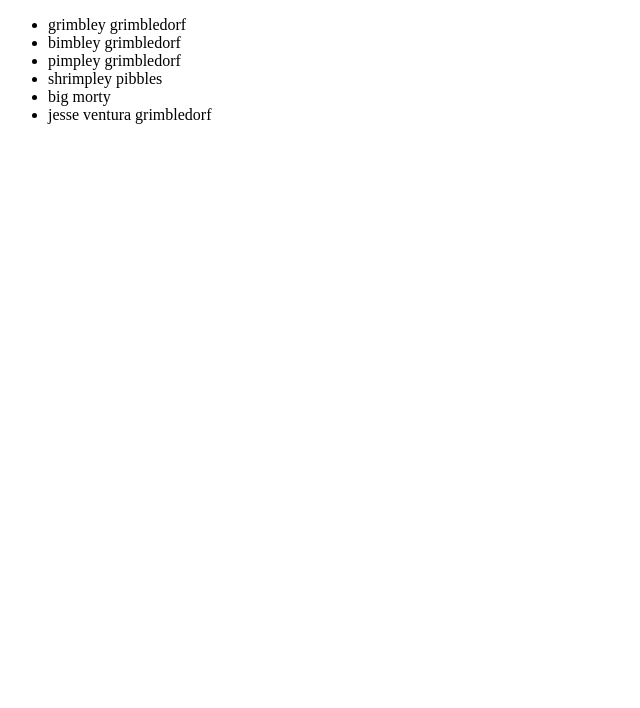
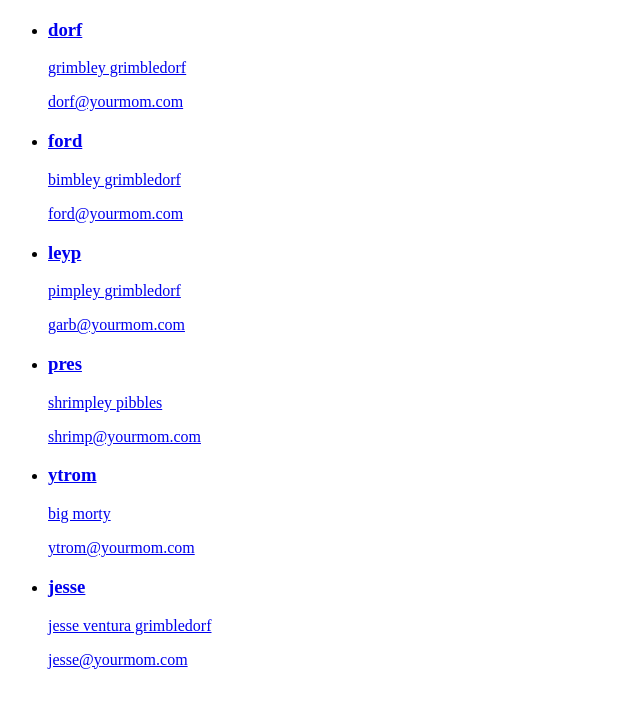
Before and after one commit to alchemy-fullstack-js-fall-2018/redux-blog, a React app: page /users in a window 1280 px wide. Shown: the top 708 px of the page, without its empty margins (0-640 px from the left). Built offline with nearby package versions, Linux system fonts and the light colour scheme.

Commit message:
single user components

```diff
--- a/src/components/users/User.js
+++ b/src/components/users/User.js
@@ -0,0 +1,22 @@
+import React from 'react';
+import PropTypes from 'prop-types';
+import { Link } from 'react-router-dom';
+import { ROUTES } from '../../routes/routes';
+
+const User = ({ id, name, username, email }) => {
+  return (
+    <li>
+      <Link to={ROUTES.USER_DETAIL.linkTo(id)}>
+        <h3>{username}</h3>
+        <p>{name}</p>
+        <p>{email}</p>
+      </Link>
+    </li>
+  );
+};
+
+User.propTypes = {
+  user: PropTypes.object
+};
+
+export default User;
--- a/src/components/users/Users.js
+++ b/src/components/users/Users.js
@@ -1,5 +1,6 @@
 import React, { PureComponent, Fragment } from 'react';
 import PropTypes from 'prop-types';
+import User from './User';
 
 export default class Users extends PureComponent {
   static propTypes = {
@@ -13,9 +14,11 @@ export default class Users extends PureComponent {
     console.log(users);
     const usersComponents = users.map(user => {
       return (
-        <li key={user.id}>
-          {user.name}
-        </li>
+        <User key={user.id}
+          name={user.name}
+          username={user.username}
+          email={user.email}
+        />
       );
     });
 
```
